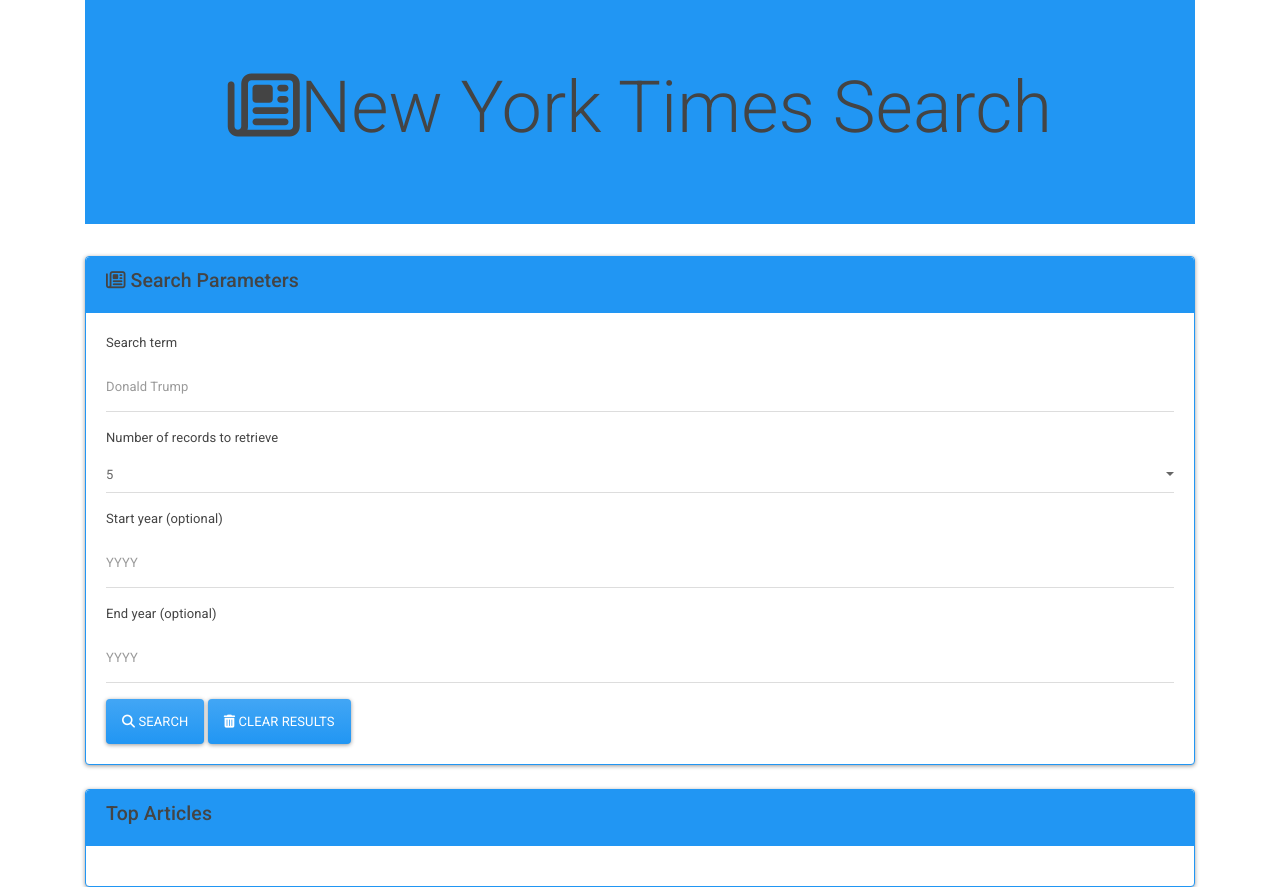
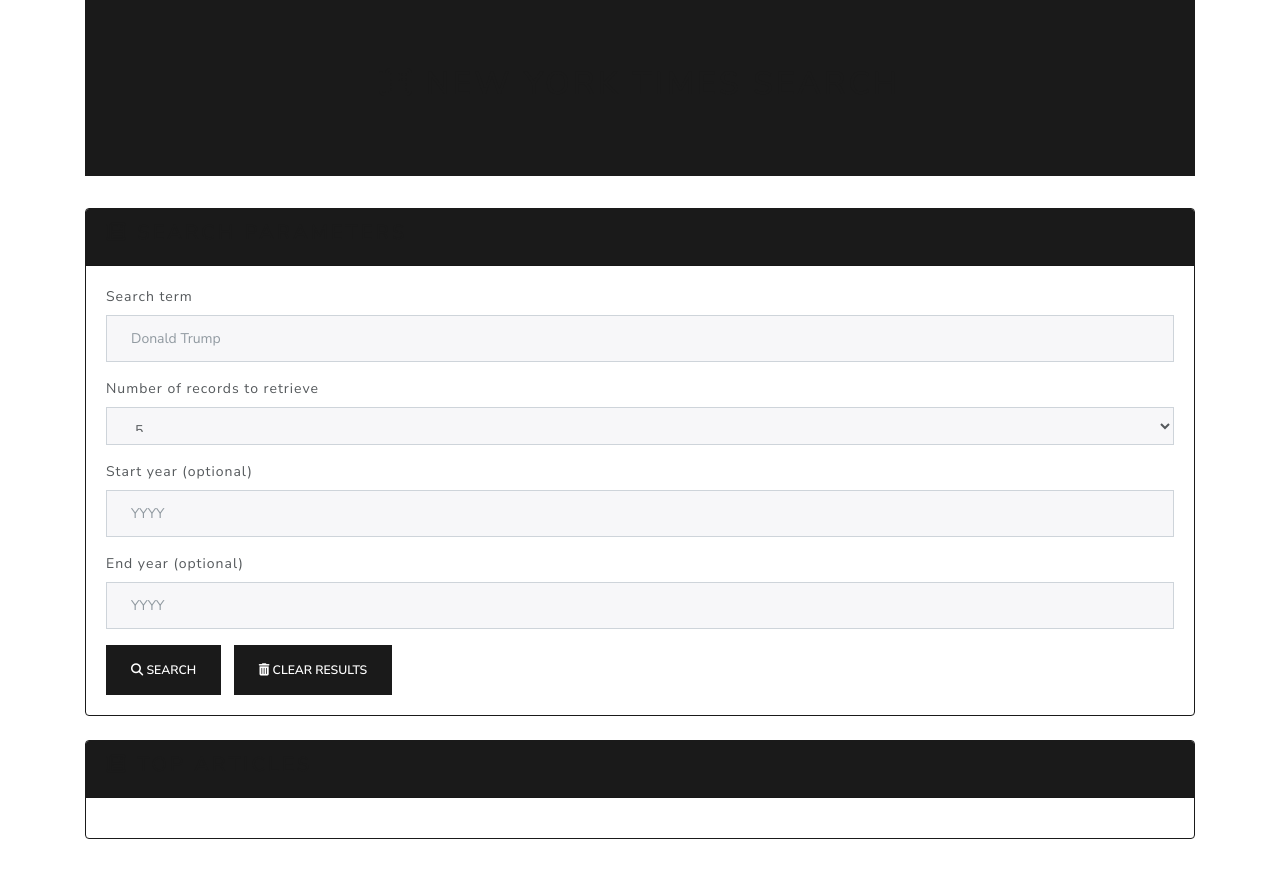
Before and after one commit to philipstubbs13/NewYorkTimesSearch, a plain HTML site: page index.html in a window 1280 px wide. After the commit the page ends 839 px from the top, so only its background shows below. Drawn offline with nearby package versions, Linux system fonts and the light colour scheme.

Commit message:
updated bootswatch theme to flatley

```diff
--- a/index.html
+++ b/index.html
@@ -7,7 +7,7 @@
 	<link rel="stylesheet" href="https://maxcdn.bootstrapcdn.com/bootstrap/4.0.0-beta.2/css/bootstrap.min.css" integrity="sha384-PsH8R72JQ3SOdhVi3uxftmaW6Vc51MKb0q5P2rRUpPvrszuE4W1povHYgTpBfshb" crossorigin="anonymous">
 
 	<!--Bootswatch-->
-	<link rel="stylesheet" type="text/css" href="https://bootswatch.com/4/materia/bootstrap.min.css">
+	<link rel="stylesheet" type="text/css" href="https://bootswatch.com/4/flatley/bootstrap.min.css">
 
 	<!--Font Awesoome-->
 	<script src="https://use.fontawesome.com/abd289e58f.js"></script>
@@ -21,7 +21,7 @@
 		<!--Jumbotron-->
 		<div class="jumbotron jumbotron-fluid bg-primary border border-primary">
 		  <div class="container">
-		    <h1 class="display-3 text-center"> <i class="fa fa-newspaper-o" aria-hidden="true"></i>New York Times Search</h1>
+		    <h1 class="text-center"> <i class="fa fa-newspaper-o" aria-hidden="true"></i> New York Times Search</h1>
 		  </div>
 		</div>
 
@@ -60,7 +60,7 @@
 							  <input type="text" class="form-control" id="end-year" placeholder="YYYY">
 						</div>
 
-						<button type="submit" id="search" class="btn btn-primary"><i class="fa fa-search" aria-hidden="true"></i> Search</button>
+						<button type="submit" id="search" class="btn btn-primary mr-2"><i class="fa fa-search" aria-hidden="true"></i> Search</button>
 						<button type="button" id="clear" class="btn btn-primary"><i class="fa fa-trash" aria-hidden="true"></i> Clear Results</button>
 					</form>
 
@@ -74,7 +74,7 @@
 			<div class="col-md-12">
 				<div class="card mt-4 border border-primary">
 					<div class="card-header bg-primary">
-						<h4>Top Articles</h4>
+						<h4><i class="fa fa-newspaper-o" aria-hidden="true"></i> Top Articles</h4>
 					</div>
 					<div class="card-body" id="main">
 
```
